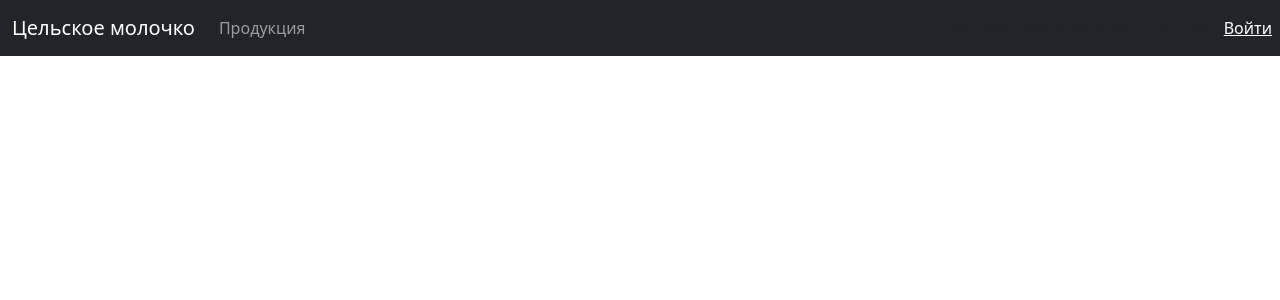
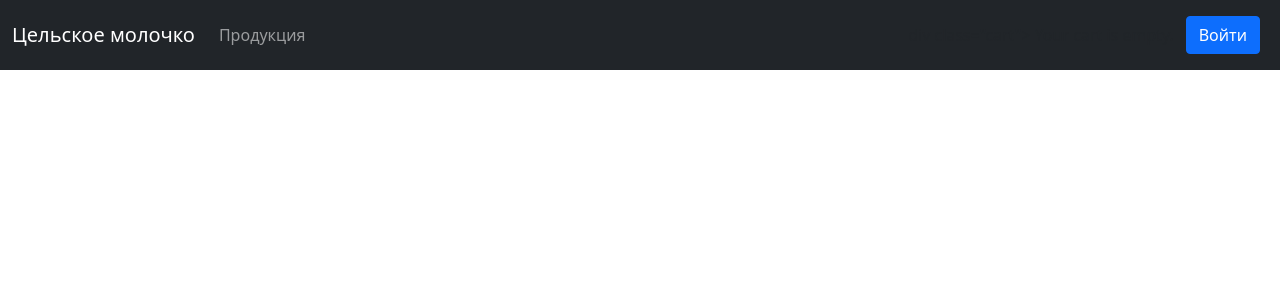
Before and after one commit to wnikx/online_shop_django, a Django app: page / in a window 1280 px wide. Shown: the top 300 px of the page. Run offline with Django 4.2, Linux system fonts and the light colour scheme.

Commit message:
add static files

```diff
--- a/base/settings.py
+++ b/base/settings.py
@@ -107,7 +107,7 @@ AUTH_PASSWORD_VALIDATORS = [
 # Internationalization
 # https://docs.djangoproject.com/en/4.2/topics/i18n/
 
-LANGUAGE_CODE = 'en-us'
+LANGUAGE_CODE = 'ru-RU'
 
 TIME_ZONE = 'UTC'
 
--- /dev/null
+++ b/static/css/index.css
@@ -0,0 +1,3 @@
+.my-button {
+    margin-right: 10px; /* Здесь можно указать нужное значение отступа */
+}
--- a/template/base.html
+++ b/template/base.html
@@ -14,8 +14,10 @@
 </head>
 
 <body>
-    <nav class="navbar navbar-expand-lg navbar-dark bg-dark">
+
+    <nav class="navbar navbar-expand-lg navbar-dark bg-dark navbar_custom">
         <div class="container-fluid">
+
             <a class="navbar-brand" href="{% url 'shop:main_page' %}">Цельское молочко</a>
             <button class="navbar-toggler" type="button" data-bs-toggle="collapse" data-bs-target="#navbarNavAltMarkup"
                 aria-controls="navbarNavAltMarkup" aria-expanded="false" aria-label="Toggle navigation">
@@ -40,17 +42,18 @@
             {% endif %}
             {% endwith %}
         </div>
-        <span class="navbar-text">
+        <span class="navbar-text" style="margin-right: 20px;">
             {% if request.user.is_authenticated %}
             Здравствуйте {{ request.user.first_name|default:request.user.username }},
             <a href="{% url 'account:logout' %}" class="me-2">Выйти</a>
             {% else %}
-            <a href="{% url 'account:login' %}" class="me-2">Войти</a>
+            <a class="btn btn-primary" href="{% url 'account:login' %}" role="button">Войти</a>
             {% endif %}
         </span>
 
         </div>
     </nav>
+
     {% block content %}
 
     {% endblock content %}
--- a/template/shop/product_info.html
+++ b/template/shop/product_info.html
@@ -30,4 +30,5 @@
         </div>
     </div>
 </div>
+
 {% endblock content %}
```
Also changed, not shown: db.sqlite3, static/img/image_1.png (added), static/img/image_2.jpg (added).
